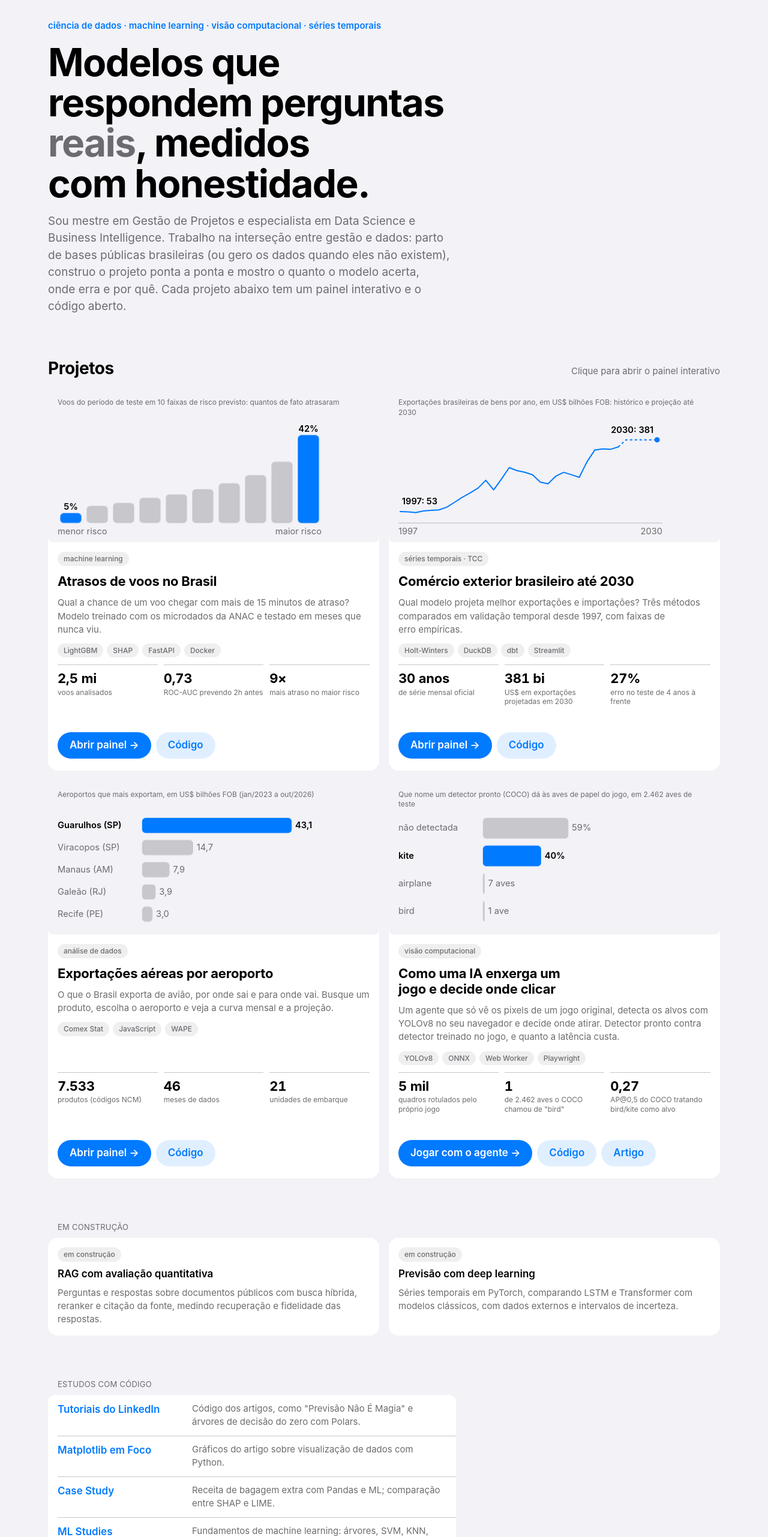
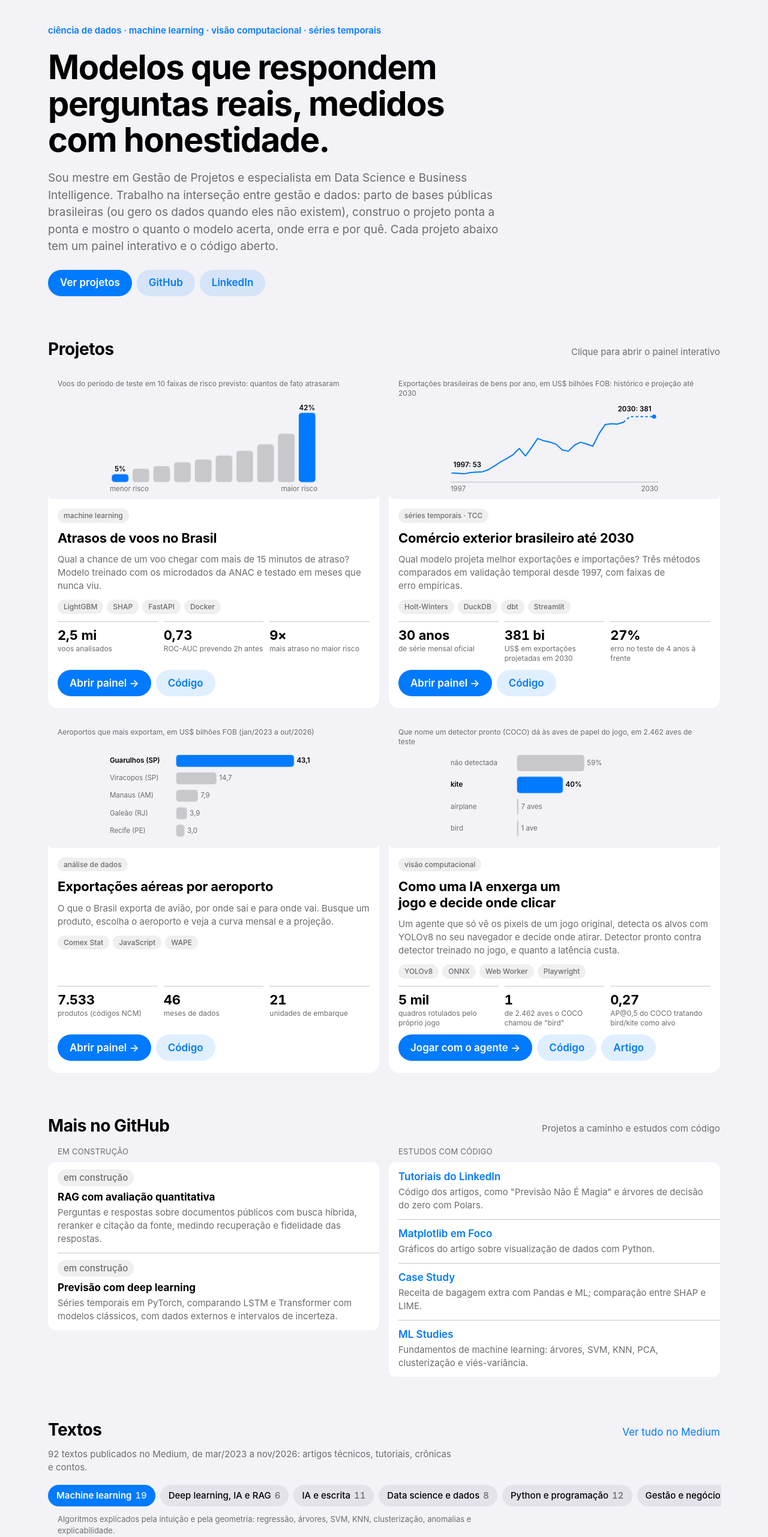
Before and after one commit to YUCAVALCANTE/yucavalcante.github.io, a plain HTML site: page index.html in a window 1280 px wide. Shown: the part 140-2703 px from the top of the page at 60% size. Drawn offline with Linux system fonts and the light colour scheme.

Commit message:
Página inicial: largura única, abertura em 2 linhas com botões, cards compactos e seção 'Mais no GitHub'
Co-Authored-By: Claude Opus 5.5 <noreply@anthropic.com>

```diff
--- a/index.html
+++ b/index.html
@@ -59,30 +59,31 @@
   a:hover { text-decoration: underline; text-underline-offset: 3px; }
   a:focus-visible { outline: none; box-shadow: var(--focus-ring); border-radius: 8px; }
   .wrap { max-width: 1120px; margin: 0 auto; display: flex; flex-direction: column; gap: 72px; }
-  .read { max-width: 680px; }
+  .read { max-width: none; }
 
   .top { display: flex; justify-content: space-between; align-items: center; padding-block: 8px; gap: 16px; flex-wrap: wrap; }
   .top > span { font-weight: 600; font-size: 1.0625rem; }
   .top nav { display: flex; gap: 20px; flex-wrap: wrap; }
   .top nav a { font-size: .9375rem; min-height: 44px; display: inline-flex; align-items: center; }
 
-  .intro { display: flex; flex-direction: column; gap: 16px; padding-top: 40px; }
+  .intro { display: flex; flex-direction: column; gap: 20px; padding-top: 48px; }
+  .intro .cta { display: flex; flex-wrap: wrap; gap: 8px; margin-top: 4px; }
   .kicker { font-size: .9375rem; font-weight: 600; color: var(--accent); }
-  h1 { font-family: var(--display); font-weight: 700; font-size: clamp(2.5rem, 6vw, 4rem); line-height: 1.05; margin: 0; letter-spacing: -.025em; text-wrap: balance; }
-  h1 em { font-style: normal; color: var(--muted); }
-  .intro p { margin: 0; font-size: 1.1875rem; line-height: 1.5; color: var(--muted); text-wrap: pretty; }
+  h1 { font-family: var(--display); font-weight: 700; font-size: clamp(2.25rem, 4.6vw, 3.5rem); line-height: 1.08; margin: 0; letter-spacing: -.025em; text-wrap: balance; max-width: 920px; }
+  h1 em { font-style: normal; }
+  .intro p { margin: 0; font-size: 1.1875rem; line-height: 1.5; color: var(--muted); text-wrap: pretty; max-width: 760px; }
 
   .label { font-size: .8125rem; font-weight: 400; color: var(--muted); text-transform: uppercase; letter-spacing: .02em; margin: 0 0 8px 16px; }
   .sec-head { display: flex; justify-content: space-between; align-items: baseline; gap: 16px; flex-wrap: wrap; margin-bottom: 16px; }
   .sec-head h2 { font-family: var(--display); font-weight: 700; font-size: 1.75rem; margin: 0; line-height: 1.2; letter-spacing: -.015em; }
-  .sec-head span { font-size: .9375rem; color: var(--muted); }
+  .sec-head span, .sec-head p { font-size: .9375rem; color: var(--muted); margin: 0; }
 
   /* Vitrine: cards lisos (bg-tertiary sobre bg-secondary), cantos concêntricos 16 → 8 */
   .grid { display: grid; grid-template-columns: repeat(2, minmax(0, 1fr)); gap: 16px; }
   .card { background: var(--panel); border-radius: 16px; display: flex; flex-direction: column; overflow: hidden; min-width: 0; }
   .viz { background: var(--fill); margin: 8px 8px 0; border-radius: 8px; padding: 16px 16px 12px; display: flex; flex-direction: column; gap: 6px; }
   .viz-title { font-size: .75rem; color: var(--muted); line-height: 1.35; min-height: 2.7em; }
-  .viz svg { display: block; width: 100%; max-width: 440px; height: auto; overflow: visible; }
+  .viz svg { display: block; width: 100%; max-width: none; height: 150px; overflow: visible; }
   .viz svg text { font-family: var(--system); font-size: 10px; fill: var(--muted); }
   .viz svg .forte { fill: var(--ink); font-weight: 600; }
   .body { padding: 16px 16px 20px; display: flex; flex-direction: column; gap: 12px; flex: 1; }
@@ -92,7 +93,7 @@
   .stats { display: grid; grid-template-columns: repeat(3, minmax(0, 1fr)); gap: 10px; margin-top: auto; }
   .stat { display: flex; flex-direction: column; gap: 2px; border-top: 1px solid var(--line); padding-top: 10px; min-width: 0; }
   .stat b { font-weight: 700; font-size: 1.375rem; line-height: 1.15; letter-spacing: -.01em; font-variant-numeric: tabular-nums; white-space: nowrap; }
-  .stat span { font-size: .75rem; color: var(--muted); line-height: 1.3; min-height: 5.2em; }
+  .stat span { font-size: .75rem; color: var(--muted); line-height: 1.3; min-height: 2.6em; }
   .tags { display: flex; flex-wrap: wrap; gap: 6px; padding: 0; margin: 0; list-style: none; }
   .tags li { font-size: .75rem; font-weight: 500; padding: 3px 10px; border-radius: 9999px; background: var(--badge); color: var(--muted); }
   .actions { display: flex; flex-wrap: wrap; gap: 8px; }
@@ -102,7 +103,8 @@
   .btn:focus-visible { box-shadow: var(--focus-ring); border-radius: 9999px; }
   .btn.primary { background: var(--accent); color: #ffffff; }
 
-  .soon { display: grid; grid-template-columns: repeat(2, minmax(0, 1fr)); gap: 16px; }
+  .soon { display: grid; grid-template-columns: repeat(2, minmax(0, 1fr)); gap: 16px; align-items: start; }
+  .soon h3.sub { font-size: .8125rem; font-weight: 400; color: var(--muted); text-transform: uppercase; letter-spacing: .02em; margin: 0 0 8px 16px; }
   .item { display: flex; flex-direction: column; gap: 8px; padding: 16px; background: var(--panel); border-radius: 16px; min-width: 0; }
   .item h3 { margin: 0; font-size: 1.0625rem; font-weight: 600; }
   .item p { margin: 0; font-size: .9375rem; color: var(--muted); }
@@ -110,12 +112,13 @@
 
   /* Estudos: lista agrupada (inset grouped), separadores recuados */
   .studies { list-style: none; margin: 0; padding: 0; display: flex; flex-direction: column; background: var(--panel); border-radius: 12px; overflow: hidden; }
-  .studies li { display: grid; grid-template-columns: minmax(0, 13rem) minmax(0, 1fr); gap: 4px 16px; padding: 12px 16px; position: relative; min-height: 44px; }
+  .studies li { display: grid; grid-template-columns: 1fr; gap: 2px; padding: 12px 16px; position: relative; min-height: 44px; }
   .studies li + li::before { content: ""; position: absolute; top: 0; left: 16px; right: 0; border-top: 1px solid var(--line); }
   .studies a { font-weight: 600; }
   .studies span { color: var(--muted); font-size: .9375rem; }
+  .studies .status { justify-self: start; margin-bottom: 4px; }
 
-  .contact { display: flex; flex-direction: column; gap: 8px; }
+  .contact { display: flex; flex-direction: column; gap: 8px; background: var(--panel); border-radius: 16px; padding: 20px; }
   .contact p { margin: 0; color: var(--ink-2); }
   footer { font-size: .8125rem; color: var(--muted); border-top: 1px solid var(--line); padding-top: 16px; }
 
@@ -129,8 +132,8 @@
   .txt-tab[aria-selected="true"] span { color: rgba(255, 255, 255, .8); }
   .txt-tab:focus-visible { outline: none; box-shadow: var(--focus-ring); }
   .txt-panel { display: flex; flex-direction: column; gap: 8px; }
-  .txt-desc { margin: 0 0 0 16px; font-size: .8125rem; color: var(--muted); max-width: 680px; }
-  .txt-list { list-style: none; margin: 0; padding: 0; background: var(--panel); border-radius: 12px; overflow: hidden; max-width: 820px; }
+  .txt-desc { margin: 0 0 0 16px; font-size: .8125rem; color: var(--muted); max-width: 760px; }
+  .txt-list { list-style: none; margin: 0; padding: 0; background: var(--panel); border-radius: 12px; overflow: hidden; }
   .txt-list li { position: relative; }
   .txt-list li + li::before { content: ""; position: absolute; top: 0; left: 16px; right: 0; border-top: 1px solid var(--line); }
   .txt-list a { display: grid; grid-template-columns: minmax(0, 1fr) auto; column-gap: 12px; align-items: center; padding: 11px 16px; min-height: 44px; color: var(--ink); text-decoration: none; }
@@ -174,6 +177,11 @@
     <span class="kicker">ciência de dados · machine learning · visão computacional · séries temporais</span>
     <h1>Modelos que respondem perguntas <em>reais</em>, medidos com honestidade.</h1>
     <p>Sou mestre em Gestão de Projetos e especialista em Data Science e Business Intelligence. Trabalho na interseção entre gestão e dados: parto de bases públicas brasileiras (ou gero os dados quando eles não existem), construo o projeto ponta a ponta e mostro o quanto o modelo acerta, onde erra e por quê. Cada projeto abaixo tem um painel interativo e o código aberto.</p>
+    <div class="cta">
+      <a class="btn primary" href="#projetos">Ver projetos</a>
+      <a class="btn" href="https://github.com/YUCAVALCANTE">GitHub</a>
+      <a class="btn" href="https://www.linkedin.com/in/yucavalcante/">LinkedIn</a>
+    </div>
   </section>
 
   <section id="projetos" aria-labelledby="projetos-titulo">
@@ -280,30 +288,29 @@
     </div>
   </section>
 
-  <section aria-labelledby="proximos">
-    <p class="label" id="proximos">Em construção</p>
+  <section id="estudos" aria-labelledby="estudos-titulo">
+    <div class="sec-head">
+      <h2 id="estudos-titulo">Mais no GitHub</h2>
+      <span>Projetos a caminho e estudos com código</span>
+    </div>
     <div class="soon">
-      <article class="item">
-        <span class="status">em construção</span>
-        <h3>RAG com avaliação quantitativa</h3>
-        <p>Perguntas e respostas sobre documentos públicos com busca híbrida, reranker e citação da fonte, medindo recuperação e fidelidade das respostas.</p>
-      </article>
-      <article class="item">
-        <span class="status">em construção</span>
-        <h3>Previsão com deep learning</h3>
-        <p>Séries temporais em PyTorch, comparando LSTM e Transformer com modelos clássicos, com dados externos e intervalos de incerteza.</p>
-      </article>
+      <div>
+        <h3 class="sub">Em construção</h3>
+        <ul class="studies">
+          <li><span class="status">em construção</span><b>RAG com avaliação quantitativa</b><span>Perguntas e respostas sobre documentos públicos com busca híbrida, reranker e citação da fonte, medindo recuperação e fidelidade das respostas.</span></li>
+          <li><span class="status">em construção</span><b>Previsão com deep learning</b><span>Séries temporais em PyTorch, comparando LSTM e Transformer com modelos clássicos, com dados externos e intervalos de incerteza.</span></li>
+        </ul>
       </div>
-  </section>
-
-  <section class="read" id="estudos" aria-labelledby="estudos-titulo">
-    <p class="label" id="estudos-titulo">Estudos com código</p>
+      <div>
+        <h3 class="sub">Estudos com código</h3>
         <ul class="studies">
           <li><a href="https://github.com/YUCAVALCANTE/Tutorials_Linkedin">Tutoriais do LinkedIn</a><span>Código dos artigos, como "Previsão Não É Magia" e árvores de decisão do zero com Polars.</span></li>
           <li><a href="https://github.com/YUCAVALCANTE/DATAVIZ_MATPLOTLIB">Matplotlib em Foco</a><span>Gráficos do artigo sobre visualização de dados com Python.</span></li>
           <li><a href="https://github.com/YUCAVALCANTE/Case_Study">Case Study</a><span>Receita de bagagem extra com Pandas e ML; comparação entre SHAP e LIME.</span></li>
           <li><a href="https://github.com/YUCAVALCANTE/ML_Studies">ML Studies</a><span>Fundamentos de machine learning: árvores, SVM, KNN, PCA, clusterização e viés-variância.</span></li>
         </ul>
+      </div>
+    </div>
   </section>
 
 <!-- TEXTOS:INICIO -->
@@ -463,12 +470,12 @@
   </section>
   <!-- TEXTOS:FIM -->
 
-  <section class="contact read" aria-labelledby="contato">
-    <p class="label" id="contato">Contato</p>
+  <section class="contact" aria-labelledby="contato">
+    <div class="sec-head" style="margin-bottom:0"><h2 id="contato">Contato</h2></div>
     <p>Para conversar sobre dados, vagas ou projetos, me chame no <a href="https://www.linkedin.com/in/yucavalcante/">LinkedIn</a>. Todo o código está no <a href="https://github.com/YUCAVALCANTE">GitHub</a>.</p>
   </section>
 
-  <footer>Dados públicos da ANAC e do Comex Stat (MDIC). Página feita à mão, sem rastreadores.</footer>
+  <footer>Dados públicos da ANAC e do Comex Stat (MDIC); o agente de visão computacional usa dados gerados pelo próprio jogo. Página feita à mão, sem rastreadores.</footer>
 </div>
 
 <script>
```
Lines whose indentation alone changed are shown as unchanged.
